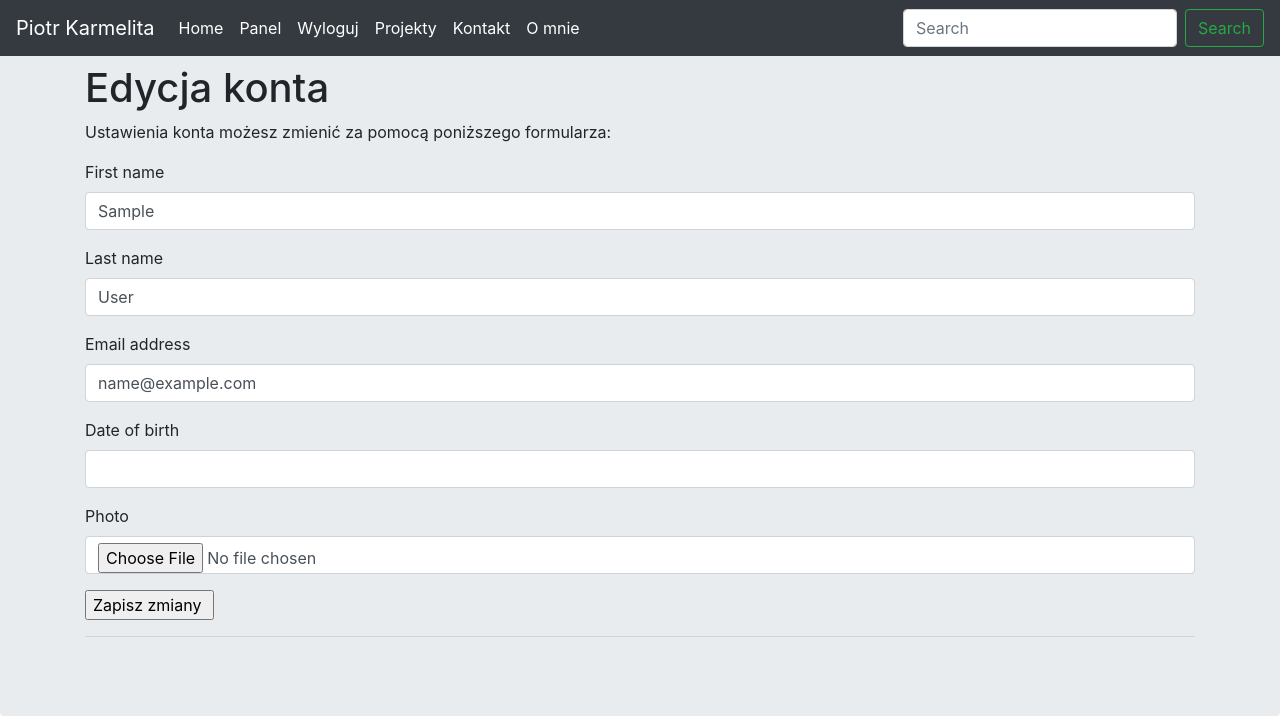
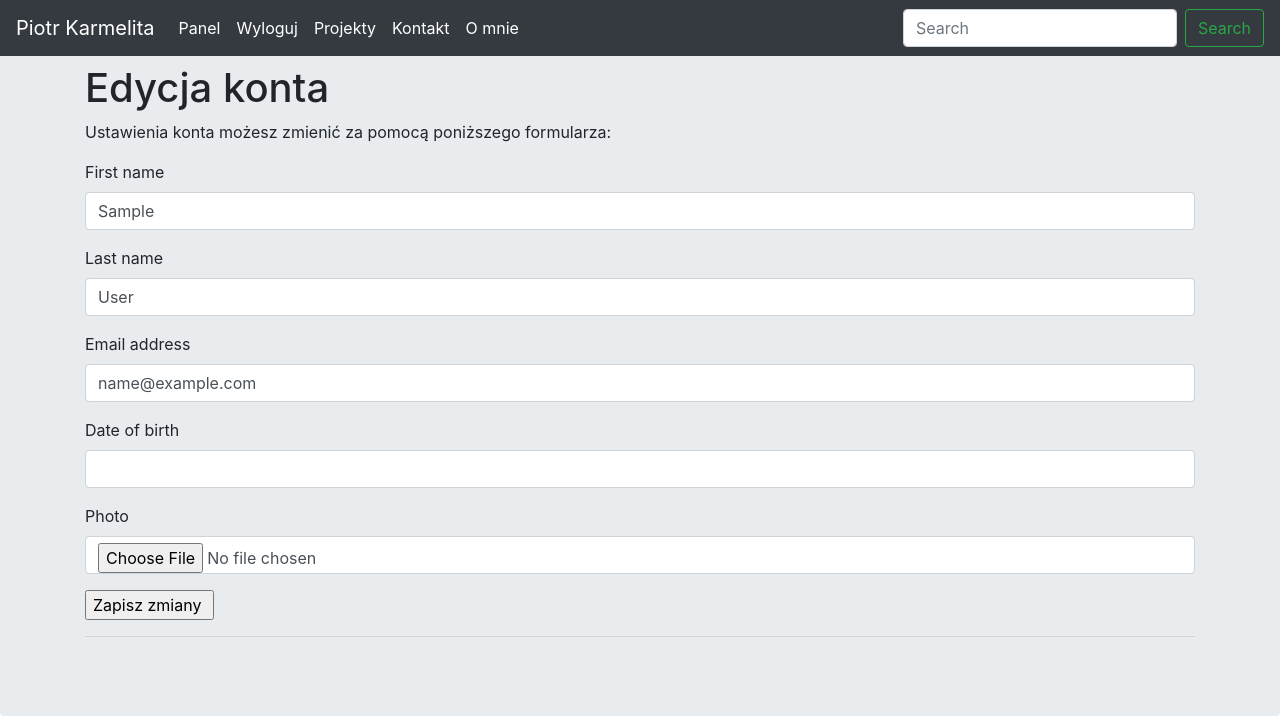
Before and after one commit to p-karmelita/Personal-website, a Django app: page /edit/ in a window 1280 px wide. Shown: the top 716 px of the page. Run offline with Django 4.2, Linux system fonts and the light colour scheme; the visitor is signed in with stand-in values (Sample User, id 1); data comes from the database, SQL or seed files in the repository; some libraries are stand-ins or nearby versions.

Commit message:
delete field from navbar

```diff
--- a/mysite/templates/mysite/base.html
+++ b/mysite/templates/mysite/base.html
@@ -33,9 +33,6 @@
 
     <div class="collapse navbar-collapse" id="navbarsExampleDefault">
         <ul class="navbar-nav mr-auto">
-            <li class="nav-item active">
-                <a class="nav-link" href="{% url "home" %}">Home <span class="sr-only">(current)</span></a>
-            </li>
             <li class="nav-item active">
                 <a class="nav-link" href="{% url "dashboard" %}">Panel <span class="sr-only">(current)</span></a>
             </li>
```
